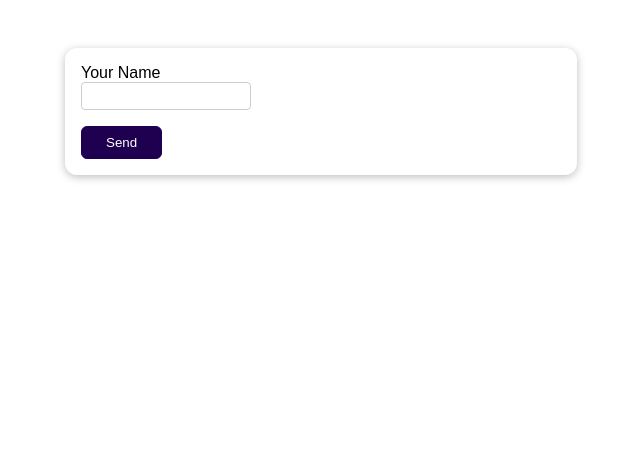
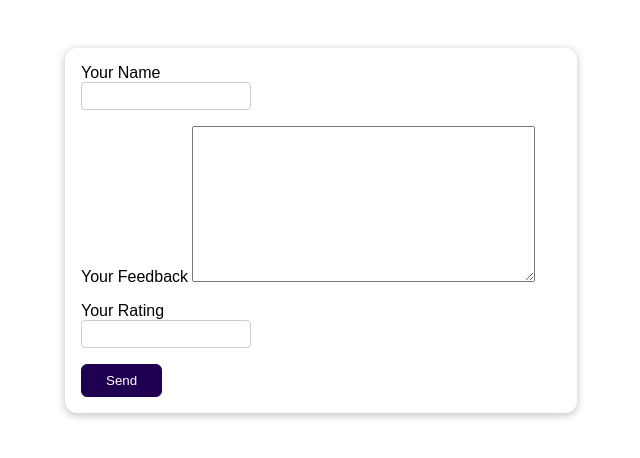
Before and after one commit to gsitu322/udemy-django-reviews, a Django app: page / in a window 1280 px wide. Shown: the top 458 px of the page, without its empty margins (319-959 px from the left). Run offline with Django 4.2, Linux system fonts and the light colour scheme.

Commit message:
Added more form fields and rendering all manually

```diff
--- a/reviews/forms.py
+++ b/reviews/forms.py
@@ -6,3 +6,7 @@ class ReviewForm(forms.Form):
         "required": "Please enter your name",
         "max_length": "Name must be less than 100 characters long"
     })
+
+    review_text = forms.CharField(label="Your Feedback", widget=forms.Textarea, max_length=200)
+
+    rating = forms.IntegerField(label="Your Rating", min_value=1, max_value=5)
--- a/reviews/templates/reviews/review.html
+++ b/reviews/templates/reviews/review.html
@@ -18,6 +18,18 @@
                 {{ form.user_name.errors }}
             </div>
 
+            <div class="form-control {% if form.review_text.errors %}errors{% endif %}">
+               {{ form.review_text.label }}
+                {{ form.review_text }}
+                {{ form.review_text.errors }}
+            </div>
+
+            <div class="form-control {% if form.rating.errors %}errors{% endif %}">
+               {{ form.rating.label }}
+                {{ form.rating }}
+                {{ form.rating.errors }}
+            </div>
+
             <button type="submit">Send</button>
         </form>
     </body>
```
